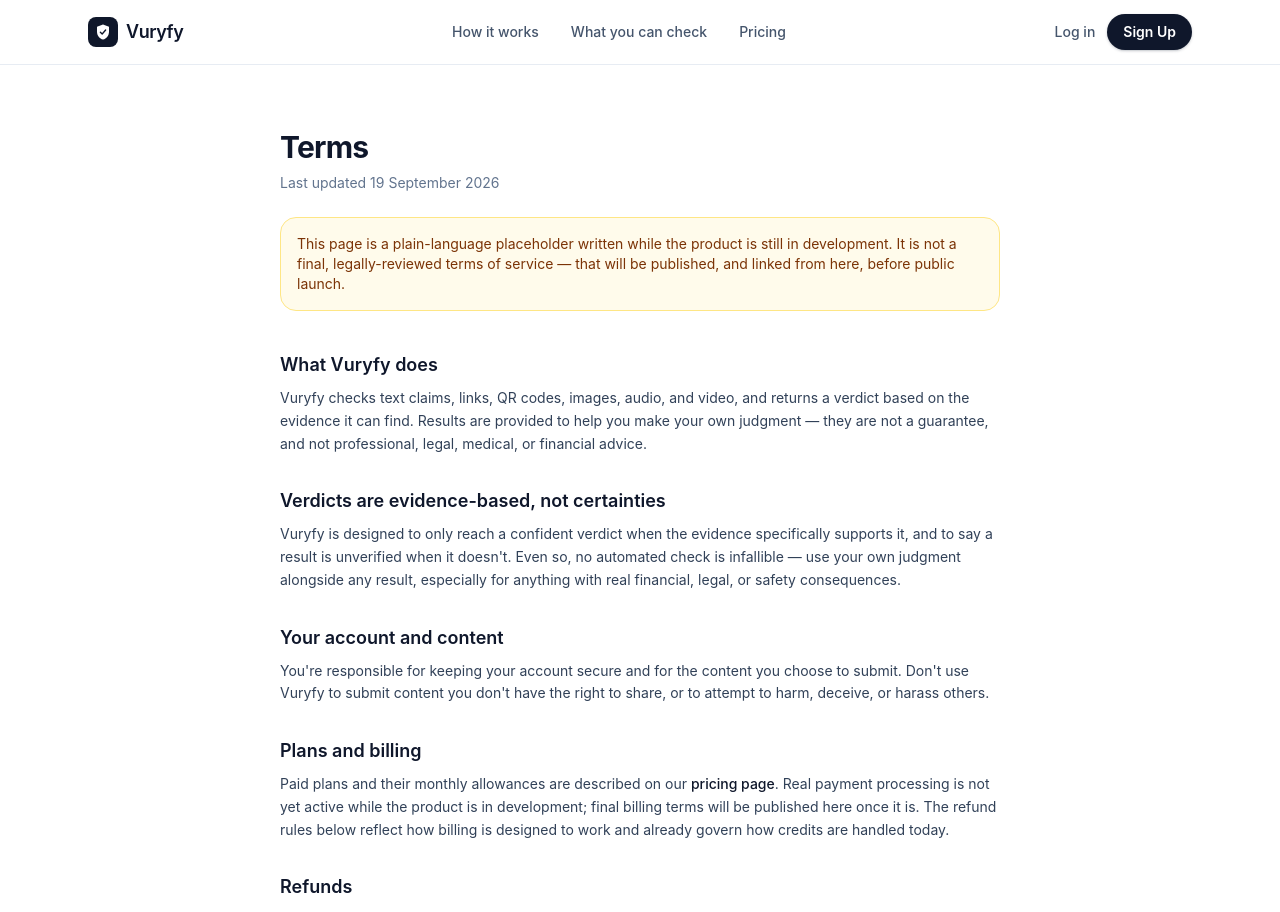
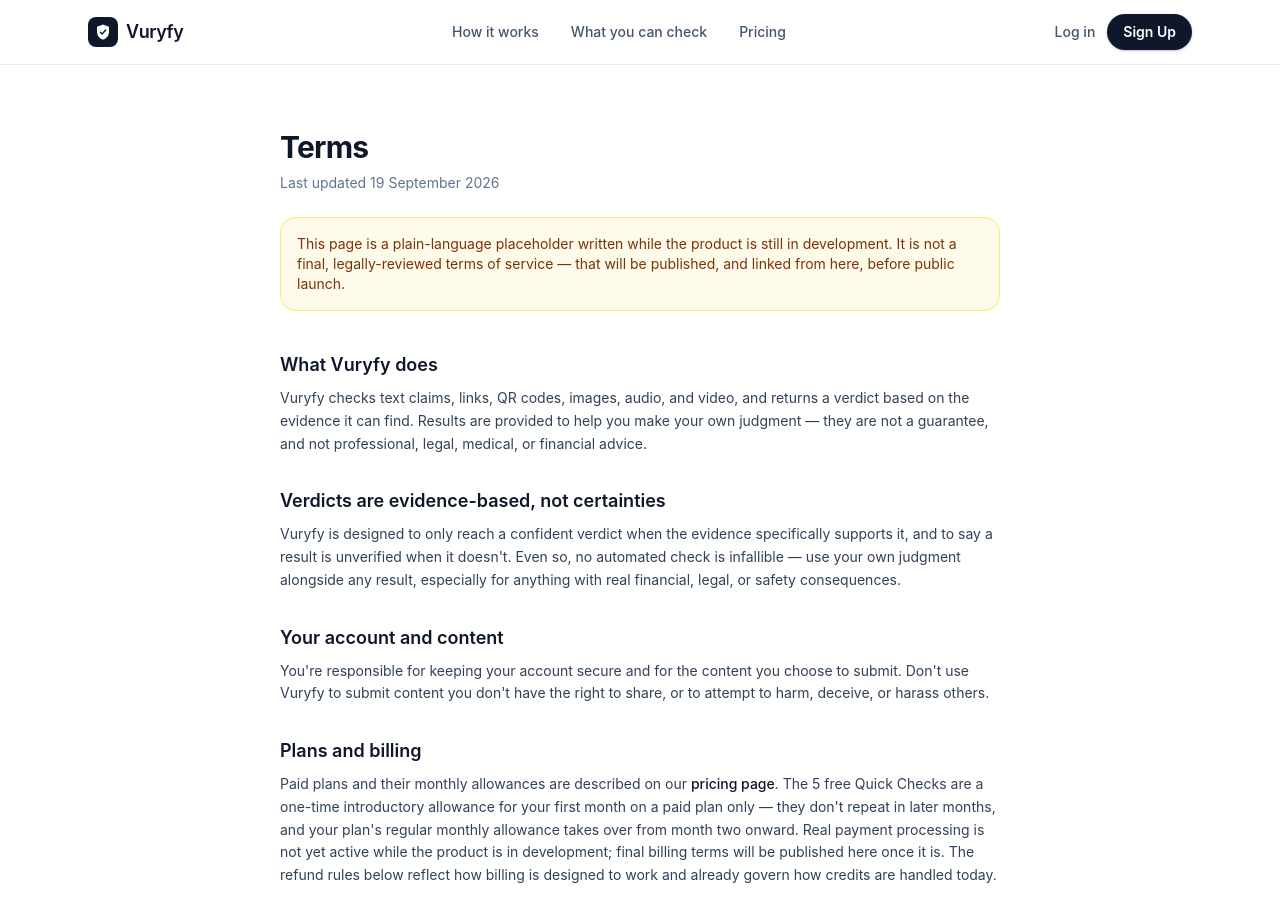
Before and after one commit to hemant-ai-explorer/vuryfy-site, a Next.js app: page /terms in a window 1280 px wide. Shown: the top 912 px of the page. Built offline with nearby package versions, Linux system fonts and the light colour scheme.

Commit message:
Remove placeholder notice from terms page

```diff
--- a/app/terms/page.tsx
+++ b/app/terms/page.tsx
@@ -72,10 +72,14 @@
             <a href="/pricing" className="font-medium text-slate-900 hover:text-slate-700">
               pricing page
             </a>
-            . Real payment processing is not yet active while the product is
-            in development; final billing terms will be published here once
-            it is. The refund rules below reflect how billing is designed to
-            work and already govern how credits are handled today.
+            . The 5 free Quick Checks are a one-time introductory allowance
+            for your first month on a paid plan only — they don&apos;t repeat
+            in later months, and your plan&apos;s regular monthly allowance
+            takes over from month two onward. Real payment processing is not
+            yet active while the product is in development; final billing
+            terms will be published here once it is. The refund rules below
+            reflect how billing is designed to work and already govern how
+            credits are handled today.
           </p>
         </section>
 
```
